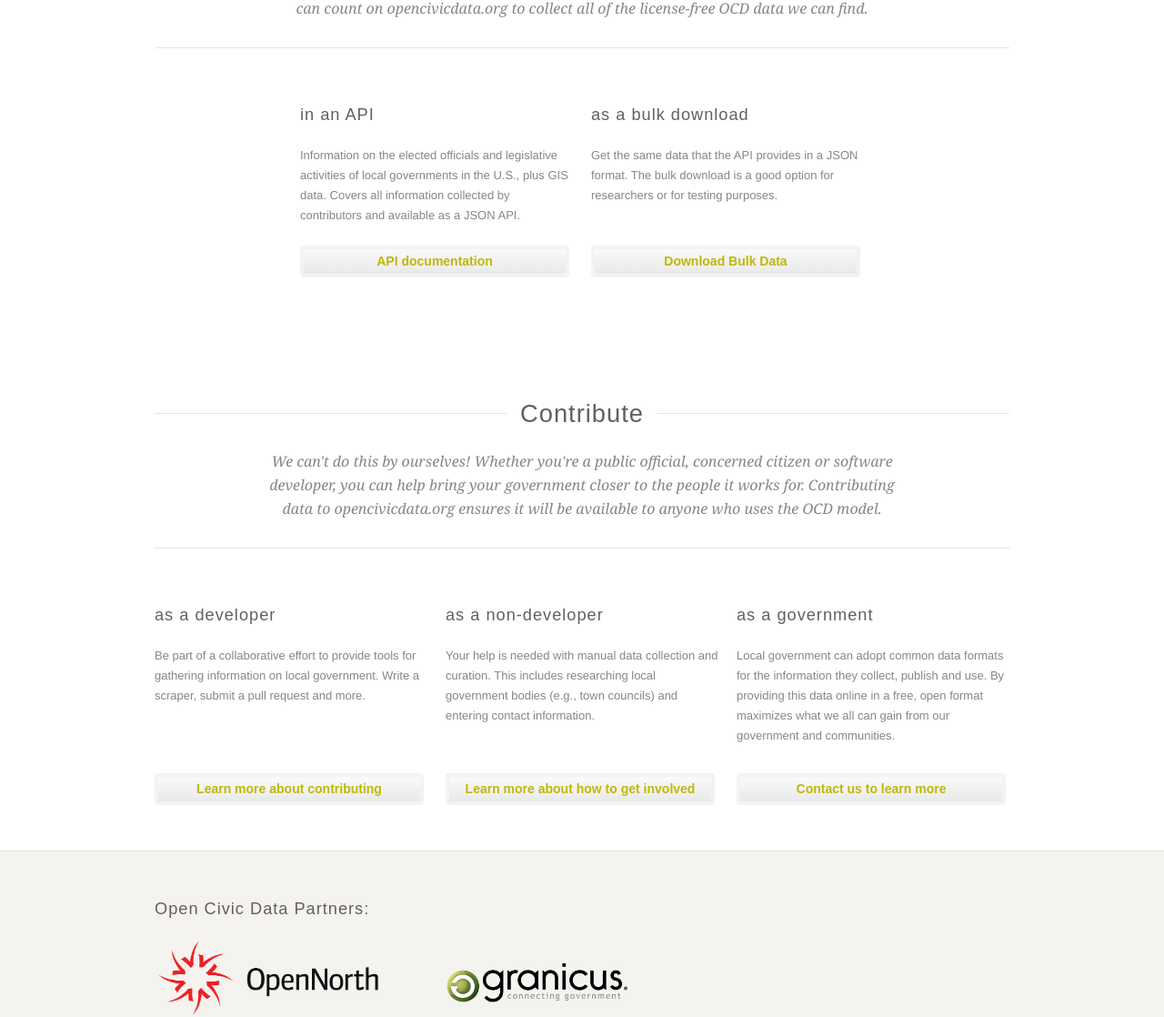
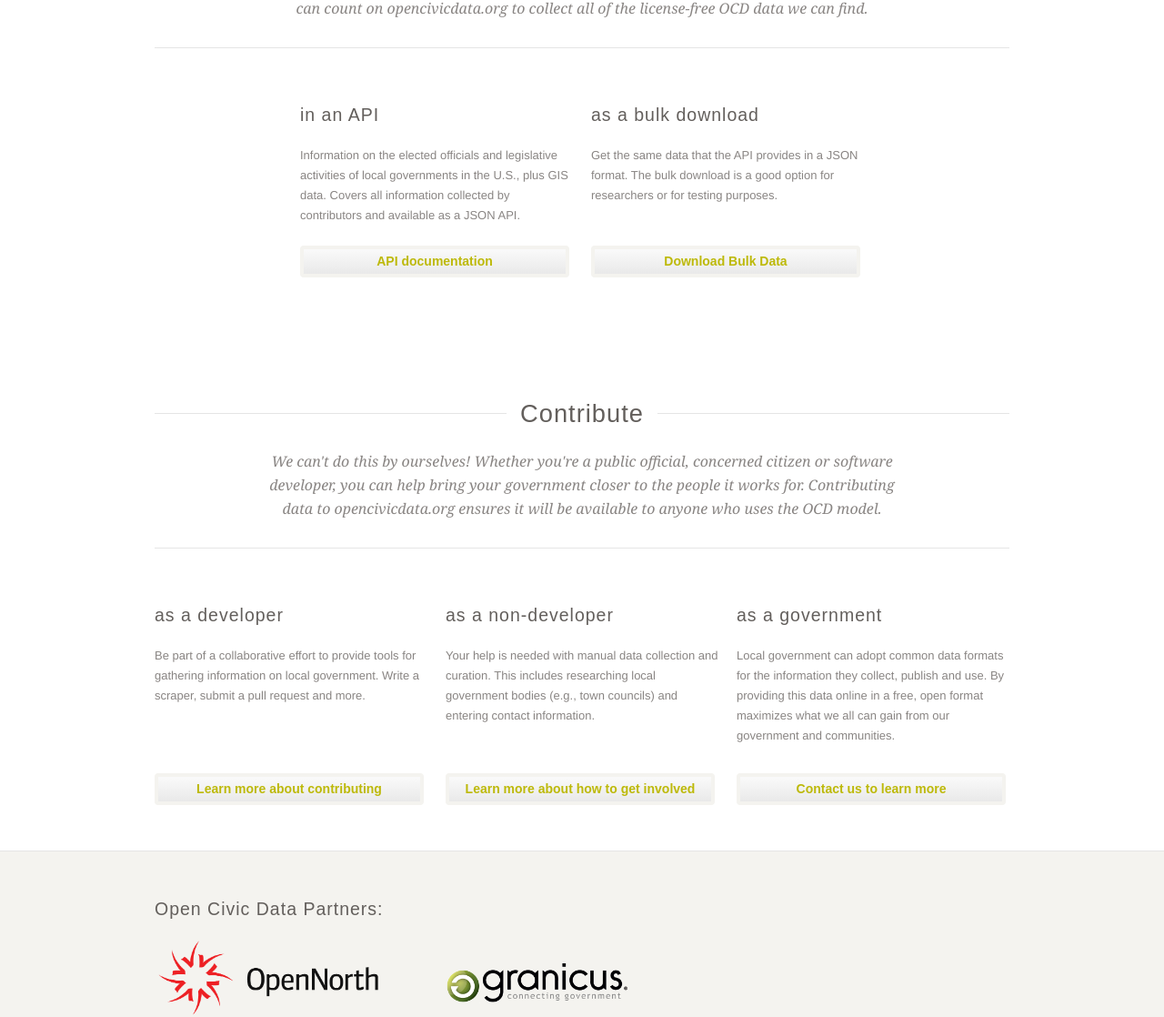
Before and after one commit to opencivicdata/legacy-opencivicdata.org, a Jekyll site: the page built from index.html, in a window 1280 px wide. Shown: the part 988-2106 px from the top of the page at 91% size. Built offline with Jekyll 4.4.1, drawn with Linux system fonts in a browser that asks for light colours; Markdown is read by kramdown in place of the engine named in the settings.

Commit message:
bumping up h4 text size

```diff
--- a/css/sfapp.css
+++ b/css/sfapp.css
@@ -348,7 +348,7 @@ h3 {
 h4 {
     font-family: "gnuolane", arial, sans-serif;
     font-style: normal;
-    font-size: 140%;
+    font-size: 150%;
     font-weight: normal;
     letter-spacing:1px;
 }
```
